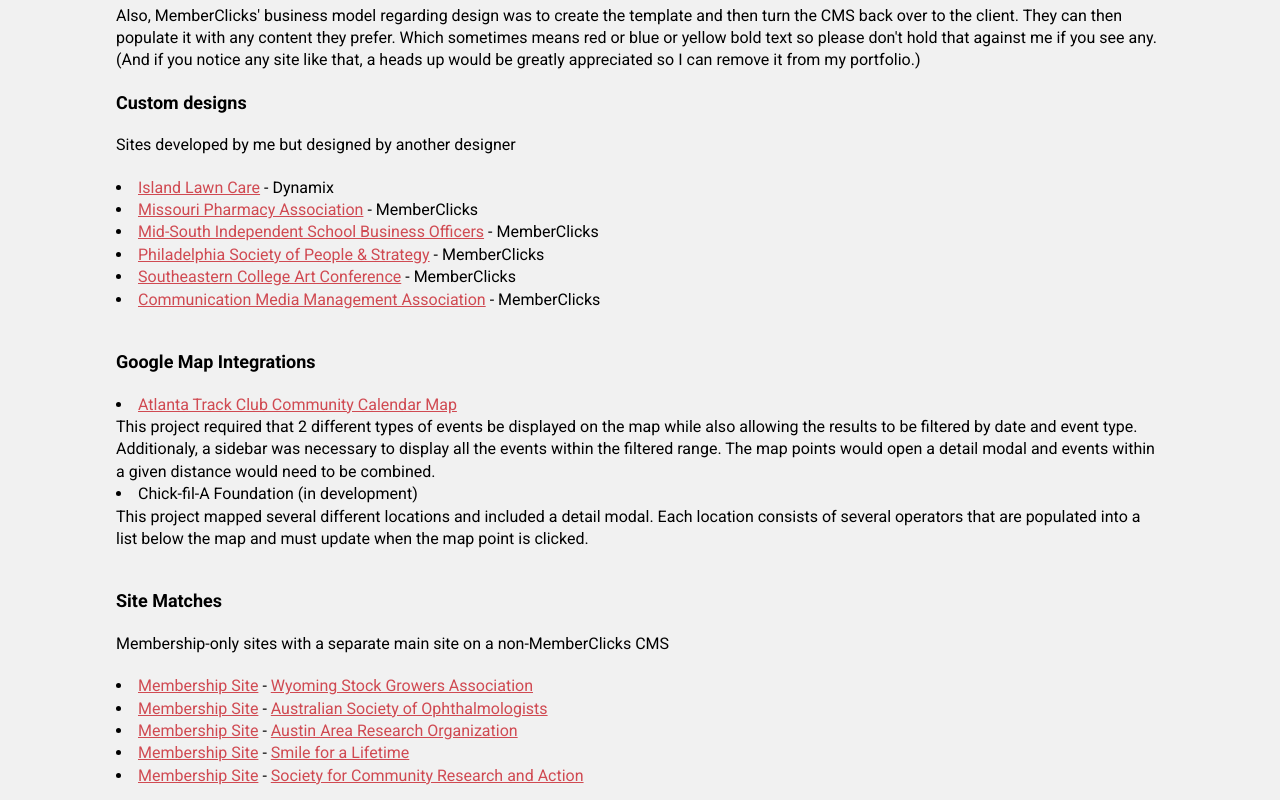
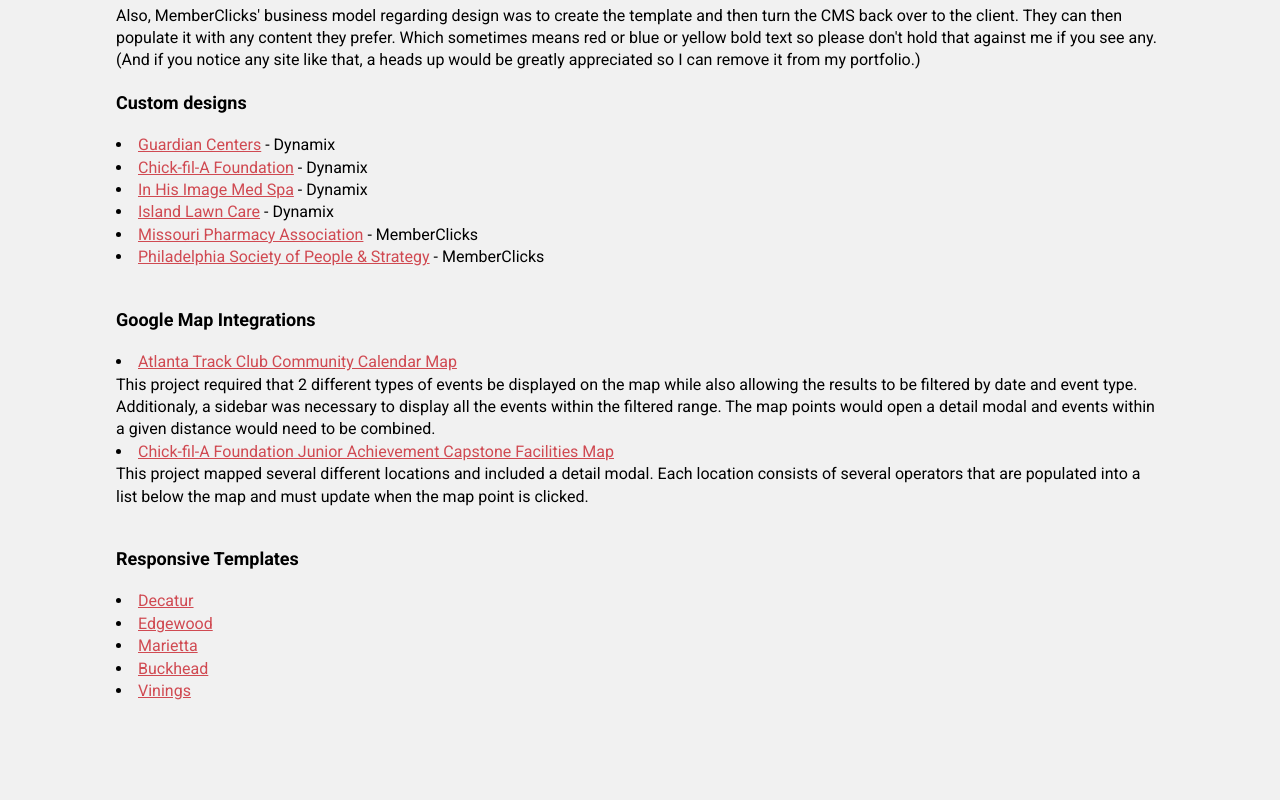
Before and after one commit to ksullivan-dev/ksullivan-dev.github.io, a plain HTML site: page index.html in a window 1280 px wide. Shown: the part 4020-4820 px from the top of the page. Drawn offline with nearby package versions, Linux system fonts and the light colour scheme; a web font is replaced by a local one.

Commit message:
Update portfolio

```diff
--- a/index.html
+++ b/index.html
@@ -168,35 +168,25 @@
             </div>
              <div id="portfolio" class="main-section">
                  <h2>Portfolio</h2>
-                 <p><strong>Please note:</strong> Until mid 2012, it was believed that responsive sites were not an option in the MemberClicks system because of minimum width limitations in the members' only section.  I developed a solution for this issue and created several responsive templated options.  However, because of the price points of the design services offered by MemberClicks, responsive sites were not an option for Custom sites or Site Matches.  The lone exception is the Missouri Pharmacy Association site, which I 'responsive-ized' in late 2014 before moving to the engineering team.</p>
+                 <p><strong>Please note:</strong> Until mid 2012, it was believed that responsive sites were not an option in the MemberClicks system because of minimum width limitations in the members' only section.  I developed a solution for this issue and created several responsive templated options.  However, because of the price points of the design services offered by MemberClicks, responsive sites were not an option for Custom sites.  The lone exception is the Missouri Pharmacy Association site, which I 'responsive-ized' in late 2014 before moving to the engineering team.</p>
                  <p>Also, MemberClicks' business model regarding design was to create the template and then turn the CMS back over to the client.  They can then populate it with any content they prefer.  Which sometimes means red or blue or yellow bold text so please don't hold that against me if you see any.  (And if you notice any site like that, a heads up would be greatly appreciated so I can remove it from my portfolio.)</p>
                  <h3>Custom designs</h3>
-                 <p>Sites developed by me but designed by another designer</h3>
                  <ul>
+                     <li><a href="https://guardiancenters.com/">Guardian Centers</a> - Dynamix</li>
+                     <li><a href="http://chick-fil-afoundation.org/">Chick-fil-A Foundation</a> - Dynamix</li>
+                     <li><a href="http://www.georgiamedspa.com/" target="_blank">In His Image Med Spa</a> - Dynamix</li>
                      <li><a href="http://islandlawncare.com/" target="_blank">Island Lawn Care</a> - Dynamix</li>
                      <li><a href="https://mipa.memberclicks.net/" target="_blank">Missouri Pharmacy Association</a> - MemberClicks</li>
-                     <li><a href="https://misbo.memberclicks.net/" target="_blank">Mid-South Independent School Business Officers</a> - MemberClicks</li>
                      <li><a href="https://psps.memberclicks.net/" target="_blank">Philadelphia Society of People & Strategy</a> - MemberClicks</li>
-                     <li><a href="https://secac.memberclicks.net/" target="_blank">Southeastern College Art Conference</a> - MemberClicks</li>
-                     <li><a href="https://cmma.memberclicks.net/" target="_blank">Communication Media Management Association</a> - MemberClicks</li>
                  </ul>
                  <h3>Google Map Integrations</h3>
                  <ul>
                      <li><a href="http://atlantatrackclub.org/calendar" target="_blank">Atlanta Track Club Community Calendar Map</a><br />
                          This project required that 2 different types of events be displayed on the map while also allowing the results to be filtered by date and event type.  Additionaly, a sidebar was necessary to display all the events within the filtered range.  The map points would open a detail modal and events within a given distance would need to be combined.
                      </li>
-                     <li>Chick-fil-A Foundation (in development)<br />
+                     <li><a href="http://chick-fil-afoundation.org/junior-achievement">Chick-fil-A Foundation Junior Achievement Capstone Facilities Map</a><br />
                          This project mapped several different locations and included a detail modal.  Each location consists of several operators that are populated into a list below the map and must update when the map point is clicked.
                      </li>
-                 </ul>
-                 <h3>Site Matches</h3>
-                 <p>Membership-only sites with a separate main site on a non-MemberClicks CMS</p>
-                 <ul>
-                     <li><a href="https://wysga.memberclicks.net" target="_blank">Membership Site</a> - <a href="http://wysga.org/" target="_blank">Wyoming Stock Growers Association</a></li>
-                     <li><a href="https://asopl.memberclicks.net" target="_blank">Membership Site</a> - <a href="http://www.aso.asn.au/" target="_blank">Australian Society of Ophthalmologists</a></li>
-                     <li><a href="https://aaro.memberclicks.net" target="_blank">Membership Site</a> - <a href="http://aaroregion.com/" target="_blank">Austin Area Research Organization</a></li>
-                     <li><a href="https://slf.memberclicks.net" target="_blank">Membership Site</a> - <a href="http://www.s4l.org/" target="_blank">Smile for a Lifetime</a></li>
-                     <li><a href="https://socra.memberclicks.net" target="_blank">Membership Site</a> - <a href="http://www.scra27.org/" target="_blank">Society for Community Research and Action</a></li>
                  </ul>
                  <h3>Responsive Templates</h3>
                  <ul>
```
